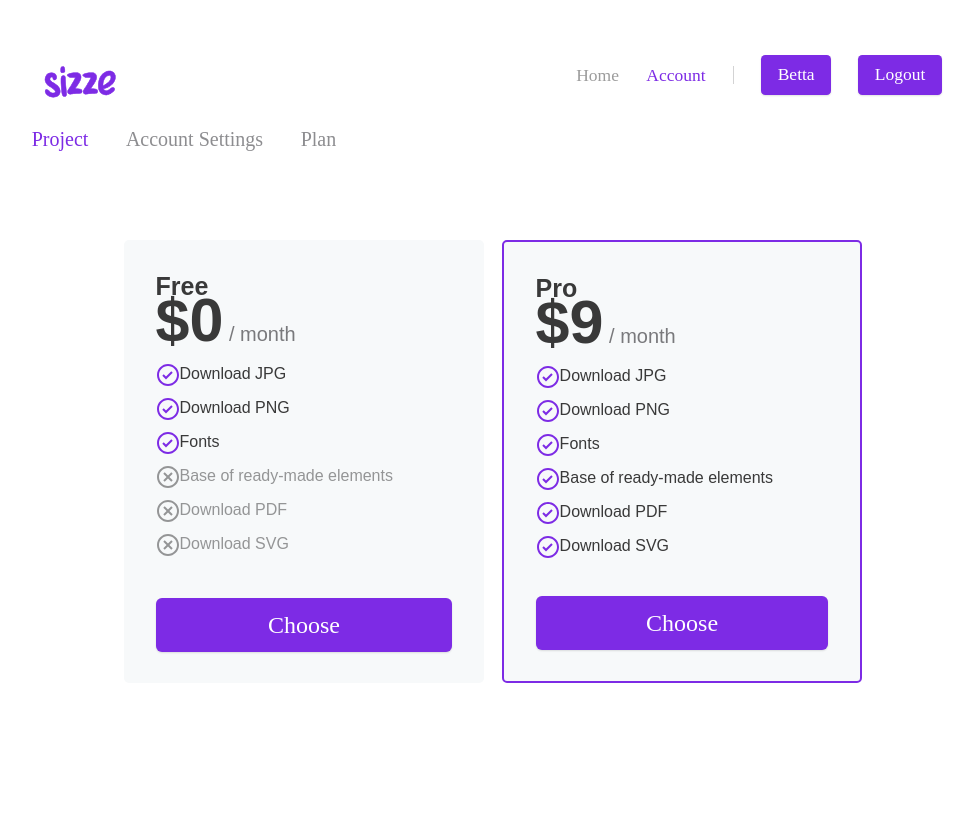
After one commit to kurakoff/lk_sizze, a Django app: page /plans/ in a window 1280 px wide. The commit adds this page. Shown: the whole page, without its empty margins (147-1120 px from the left). Run offline with Django 3.2, Linux system fonts and the light colour scheme; the visitor is signed in with stand-in values (Sample User, id 1); style sheets or scripts are compiled from the project's sources; some libraries are stand-ins or nearby versions; some web fonts are replaced.

Commit message:
add donat page

```diff
--- a/content/urls.py
+++ b/content/urls.py
@@ -1,10 +1,12 @@
 from django.contrib.auth.decorators import login_required
 from django.urls import path
-from .views import IndexView, ProfileView, ProfileSaveDetailsView
+from .views import IndexView, ProfileView, ProfileSaveDetailsView, PlansView
 
 # CONTENT URLS
 urlpatterns = [
     path('', login_required(IndexView.as_view()), name='index'),
+    path('plans/', login_required(PlansView.as_view()), name='plans'),
+
     path('profile/', login_required(ProfileView.as_view()), name='user_profile'),
     path('profile/save_details', login_required(ProfileSaveDetailsView.as_view()), name='user_save_details'),
 ]
--- a/content/views.py
+++ b/content/views.py
@@ -40,6 +40,10 @@ class ProfileView(View):
         return JsonResponse(response)
 
 
+class PlansView(TemplateView):
+    template_name = 'content/donat.html'
+
+
 class ProfileSaveDetailsView(View):
     form_details = UserDetailsForm
 
--- /dev/null
+++ b/templates/content/donat.html
@@ -0,0 +1,101 @@
+{% extends 'content/layout.html' %}
+{% load static %}
+{% block title %}
+    Plans
+{% endblock %}
+{% block content %}
+    <div class="cd-demo cd-demo-container cd-demo-max-width-xs cd-demo-padding-y-xl js-cd-demo plans">
+
+
+        <section class="p-table">
+            <div class="container max-width-adaptive-lg">
+                <div class="grid gap-sm">
+                    <div class="p-table__item col-6@md">
+
+                        <div class="margin-bottom-xxs">
+                            <h4 class="p-table__title main--color">Free</h4>
+                        </div>
+
+                        <div class="p-table__price margin-bottom-sm mt-2 main--color"><span>$0</span> <i>/ month</i>
+                        </div>
+
+                        <ul class="p-table__features margin-bottom-md">
+                            <li class="text-sm d-flex align-items-center main--color"><img class="mr-2"
+                                                                                           src="{% static "images/circle-checked.svg" %}">Download
+                                JPG
+                            </li>
+                            <li class="text-sm d-flex align-items-center main--color"><img class="mr-2"
+                                                                                           src="{% static "images/circle-checked.svg" %}">Download
+                                PNG
+                            </li>
+                            <li class="text-sm d-flex align-items-center main--color"><img class="mr-2"
+                                                                                           src="{% static "images/circle-checked.svg" %}">Fonts
+                            </li>
+                            <li class="text-sm d-flex align-items-center main--color--add"><img class="mr-2"
+                                                                                                src="{% static "images/circle-x.svg" %}">Base
+                                of ready-made elements
+                            </li>
+                            <li class="text-sm d-flex align-items-center main--color--add"><img class="mr-2"
+                                                                                                src="{% static "images/circle-x.svg" %}">Download
+                                PDF
+                            </li>
+                            <li class="text-sm d-flex align-items-center main--color--add"><img class="mr-2"
+                                                                                                src="{% static "images/circle-x.svg" %}">Download
+                                SVG
+                            </li>
+                        </ul>
+
+                        <div class="margin-top-auto"><a href="#0"
+                                                        class="btn--color btn btn--primary btn--md width-100%">Сhoose</a>
+                        </div>
+
+                    </div>
+
+                    <div class="p-table__item p-table__item--popular col-6@md">
+
+
+                        <div class="flex justify-between items-center margin-bottom-xxs">
+                            <h4 class="p-table__title main--color">Pro</h4>
+                        </div>
+
+                        <div class="p-table__price mt-2 margin-bottom-sm main--color"><span>$9</span> <i>/ month</i>
+                        </div>
+
+                        <ul class="text-sm p-table__features margin-bottom-md">
+                            <li class="d-flex align-items-center main--color"><img class="mr-2"
+                                                                                   src="{% static "images/circle-checked.svg" %}">Download
+                                JPG
+                            </li>
+                            <li class="d-flex align-items-center main--color"><img class="mr-2"
+                                                                                   src="{% static "images/circle-checked.svg" %}">Download
+                                PNG
+                            </li>
+                            <li class="d-flex align-items-center main--color"><img class="mr-2"
+                                                                                   src="{% static "images/circle-checked.svg" %}">Fonts
+                            </li>
+                            <li class="d-flex align-items-center main--color"><img class="mr-2"
+                                                                                   src="{% static "images/circle-checked.svg" %}">Base
+                                of ready-made elements
+                            </li>
+                            <li class="d-flex align-items-center main--color"><img class="mr-2"
+                                                                                   src="{% static "images/circle-checked.svg" %}">Download
+                                PDF
+                            </li>
+                            <li class="d-flex align-items-center main--color"><img class="mr-2"
+                                                                                   src="{% static "images/circle-checked.svg" %}">Download
+                                SVG
+                            </li>
+                        </ul>
+
+                        <div class="margin-top-auto"><a href="#0"
+                                                        class="btn--color btn btn--primary btn--md width-100%">Сhoose</a>
+                        </div>
+                    </div>
+                </div>
+
+            </div>
+        </section>
+
+
+    </div>
+{% endblock %}
--- a/templates/content/layout.html
+++ b/templates/content/layout.html
@@ -81,10 +81,12 @@
                         </li>
 
                         <li class="filter-nav__item">
-                            <button class="reset filter-nav__btn js-filter-nav__btn js-tab-focus"
-                                    data-filter="tea-mugs">
-                                Plan
-                            </button>
+                            <a href="{% url 'plans' %}">
+                                <button class="reset filter-nav__btn js-filter-nav__btn js-tab-focus"
+                                        data-filter="tea-mugs">
+                                    Plan
+                                </button>
+                            </a>
                         </li>
                         <li class="filter-nav__marker js-filter-nav__marker" aria-hidden="true"></li>
                     </ul>
```
